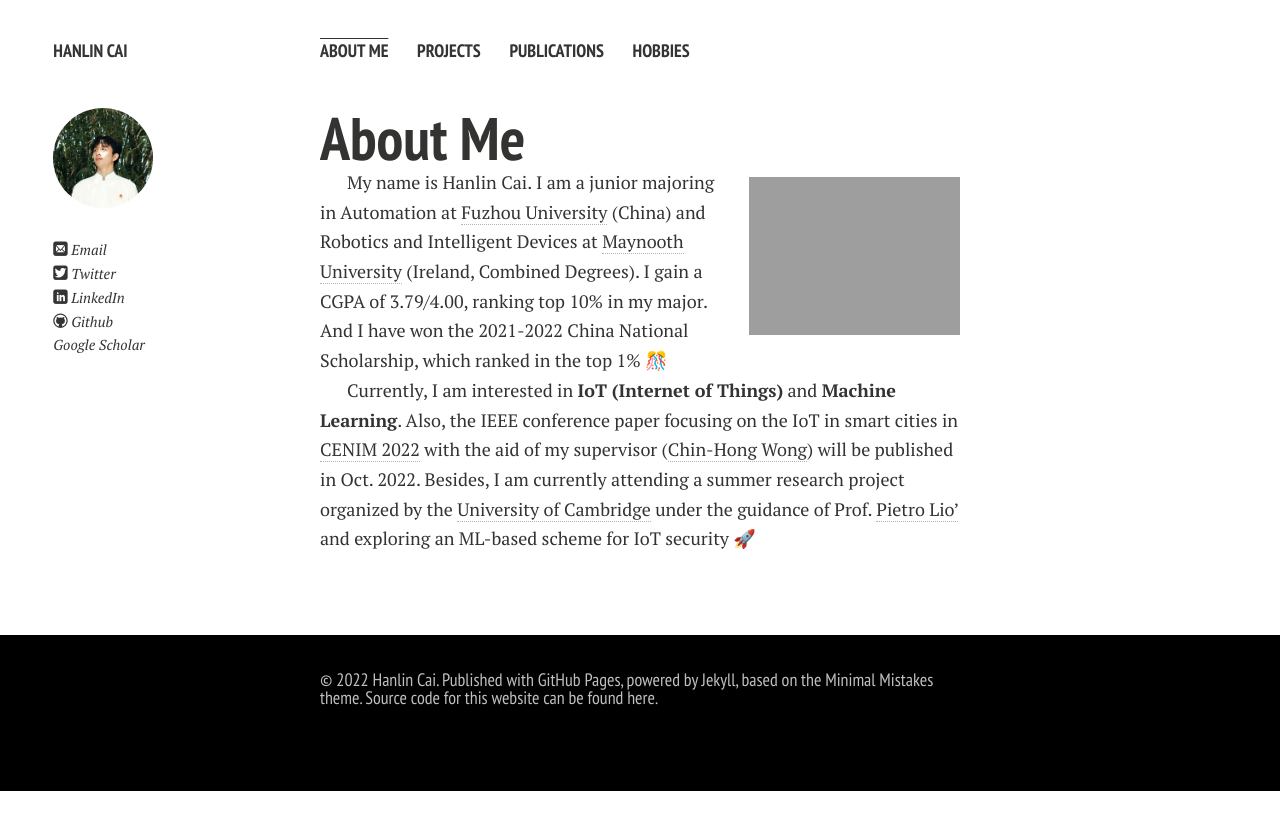
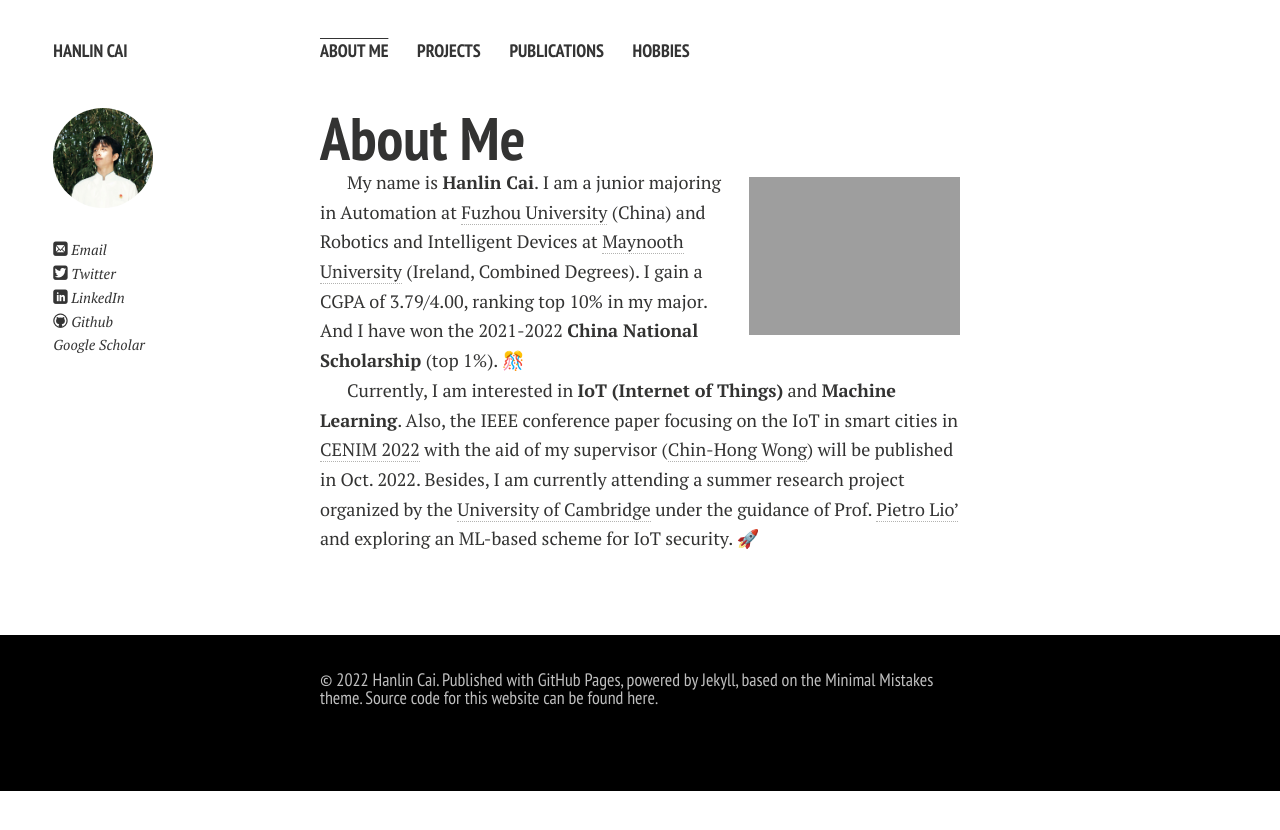
Before and after one commit to GuangLun2000/GuangLun2000.github.io, a Jekyll site: the page built from index.md, in a window 1280 px wide. Shown: the top 830 px of the page. Built offline with Jekyll 4.4.1, drawn with Linux system fonts in a browser that asks for light colours; nearby versions of some CDN libraries; a style sheet for code colours, icons or effects is not loaded; our own code applies the rules of GitHub Pages for plain Markdown files.

Commit message:
Update index.md

```diff
--- a/index.md
+++ b/index.md
@@ -6,9 +6,9 @@ layout: page
 
 <img src="https://www.caihanlin.com/caihanlin.jpg" class="floatpic" width="300" height="400">
 
-My name is Hanlin Cai. I am a junior majoring in Automation at [Fuzhou University] (China) and Robotics and Intelligent Devices at [Maynooth University] (Ireland, Combined Degrees). I gain a CGPA of 3.79/4.00, ranking top 10% in my major. And I have won the 2021-2022 China National Scholarship, which ranked in the top 1% 🎊
+My name is **Hanlin Cai**. I am a junior majoring in Automation at [Fuzhou University] (China) and Robotics and Intelligent Devices at [Maynooth University] (Ireland, Combined Degrees). I gain a CGPA of 3.79/4.00, ranking top 10% in my major. And I have won the 2021-2022 **China National Scholarship** (top 1%). 🎊
 
-Currently, I am interested in **IoT (Internet of Things)** and **Machine Learning**. Also, the IEEE conference paper focusing on the IoT in smart cities in [CENIM 2022] with the aid of my supervisor ([Chin-Hong Wong]) will be published in Oct. 2022. Besides, I am currently attending a summer research project organized by the [University of Cambridge] under the guidance of Prof. [Pietro Lio'] and exploring an ML-based scheme for IoT security 🚀
+Currently, I am interested in **IoT (Internet of Things)** and **Machine Learning**. Also, the IEEE conference paper focusing on the IoT in smart cities in [CENIM 2022] with the aid of my supervisor ([Chin-Hong Wong]) will be published in Oct. 2022. Besides, I am currently attending a summer research project organized by the [University of Cambridge] under the guidance of Prof. [Pietro Lio'] and exploring an ML-based scheme for IoT security. 🚀
 
 [Fuzhou University]: https://www.fzu.edu.cn/
 [Maynooth University]: https://maynoothuniversity.ie/
```
